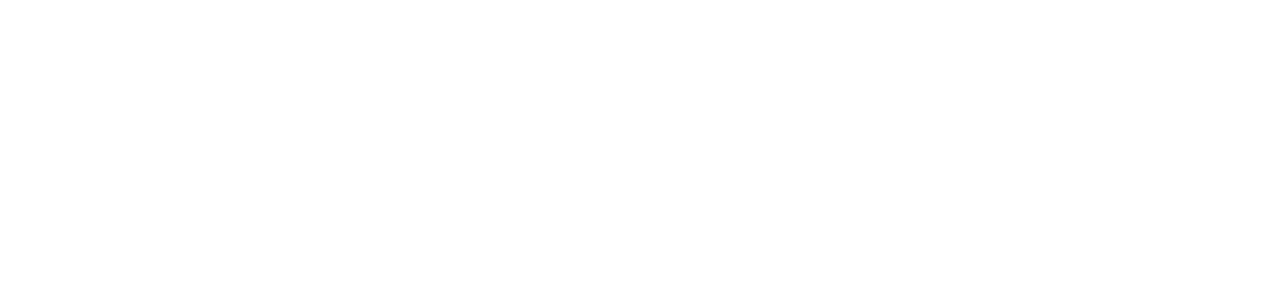
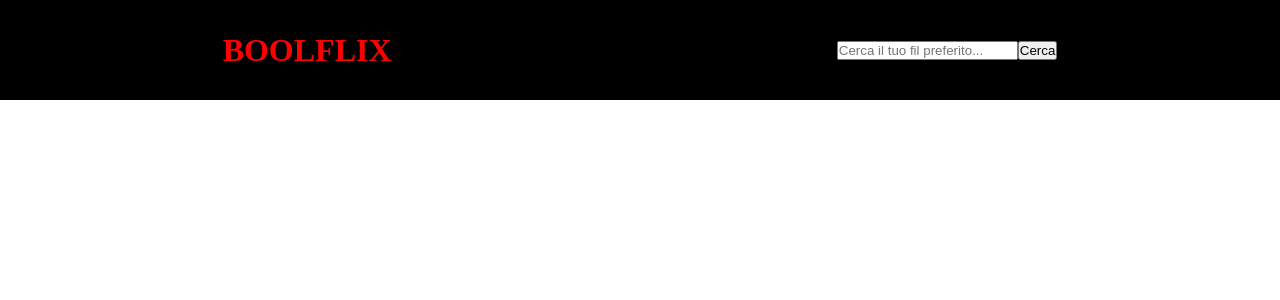
Before and after one commit to isma-91/vue-boolflix, a Vue app: page / in a window 1280 px wide. Shown: the top 300 px of the page. Built offline with nearby package versions, Linux system fonts and the light colour scheme.

Commit message:
Add static Header style

```diff
--- a/src/App.vue
+++ b/src/App.vue
@@ -21,5 +21,9 @@
 </script>
 
 <style lang="scss">
-
+*{
+  padding: 0;
+  margin: 0;
+  box-sizing: border-box;
+}
 </style>
--- a/src/components/HeaderPage.vue
+++ b/src/components/HeaderPage.vue
@@ -1,7 +1,13 @@
 <template>
-  <div>
-
-  </div>
+  <header class="header">
+    <div class="logo">
+      <h1>BOOLFLIX</h1>
+    </div>
+    <label for="search">
+      <input type="text" placeholder="Cerca il tuo fil preferito...">
+      <button>Cerca</button>
+    </label>
+  </header>
 </template>
 
 <script>
@@ -11,5 +17,14 @@
 </script>
 
 <style lang="scss" scoped>
-
+header {
+  display: flex;
+  align-items: center;
+  justify-content: space-around;
+  height: 100px;
+  background-color: black;
+    h1 {
+      color: red;
+    }
+}
 </style>
```
